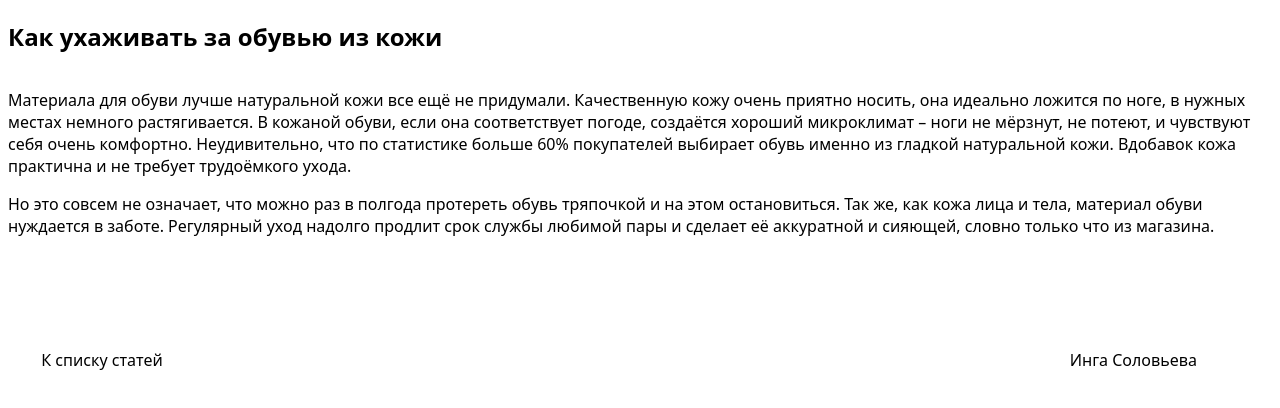
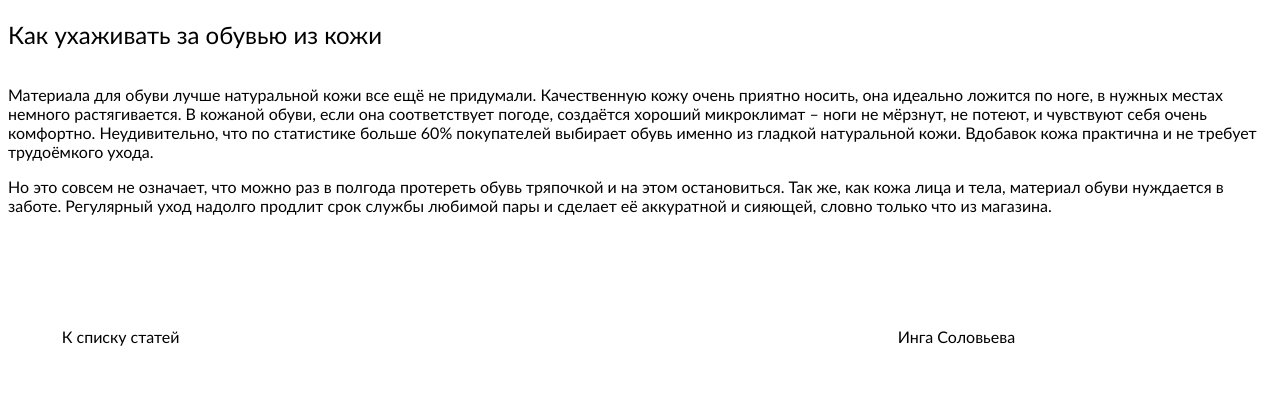
Before and after one commit to Zhnmsn/ShopOnline, a plain HTML site: page article.html in a window 1280 px wide. Drawn offline with Linux system fonts and the light colour scheme.

Commit message:
add fonts

```diff
--- a/article.html
+++ b/article.html
@@ -3,6 +3,8 @@
 <head>
     <meta charset="UTF-8">
     <link rel="stylesheet" href="style.css">
+    <link rel="preload" href="fonts/lato-regular.woff2" as="font" type="font/woff2" crossorigin>
+    <link rel="preload" href="fonts/lato-bold.woff2" as="font" type="font/woff2" crossorigin>
     <title>article</title>
 </head>
 <body>
@@ -13,7 +15,7 @@
                 <p> Материала для обуви лучше натуральной кожи все ещё не придумали. Качественную кожу очень приятно носить, она идеально ложится по ноге, в нужных местах немного растягивается. В кожаной обуви, если она соответствует погоде, создаётся хороший микроклимат – ноги не мёрзнут, не потеют, и чувствуют себя очень комфортно. Неудивительно, что по статистике больше 60% покупателей выбирает обувь именно из гладкой натуральной кожи. Вдобавок кожа практична и не требует трудоёмкого ухода.</p>
                 <p> Но это совсем не означает, что можно раз в полгода протереть обувь тряпочкой и на этом остановиться. Так же, как кожа лица и тела, материал обуви нуждается в заботе. Регулярный уход надолго продлит срок службы любимой пары и сделает её аккуратной и сияющей, словно только что из магазина. </p>
             </div>
-            <p class="back"> <a href="#">       К списку статей</a>                                                                                                                                                                                                                          Инга Соловьева     </p>
+            <p class="back"> <a href="#">       К списку статей</a>                                                                                                                                                                                                                     <span>  Инга Соловьева </span>    </p>
         </div>
     </article>
 </body>
--- a/style.css
+++ b/style.css
@@ -1,22 +1,48 @@
+@font-face {
+    font-family: 'lato';
+    src: local('lato'), local('lato-regular'), local('lato regular'),
+    url('fonts/lato-regular.woff2') format('woff2'),
+    url('fonts/lato-regular.woff') format('woff');
+    font-weight: 400;
+    font-display: swap;
+}
+
+@font-face {
+    font-family: 'lato';
+    src: local('lato'), local('lato-regular'), local('lato regular'),
+    url('fonts/lato-bold.woff2') format('woff2'),
+    url('fonts/lato-bold.woff') format('woff');
+    font-weight: 700;
+    font-display: swap;
+}
+
 body {
-    font-family: system-ui, -apple-system, BlinkMacSystemFont, 'Segoe UI', Roboto, Oxygen, Ubuntu, Cantarell, 'Open Sans', 'Helvetica Neue', sans-serif;
+    font-family: 'lato', 'Roboto', 'Raleway', serif;
+    font-size: 16px;
+    font-weight: 400;
+    color: black;
 }
 
 .wrapper {
     row-gap: 80px;
-    display: grid;
+    display: flex;
+    flex-direction: column;
 }
 
 .back {
     white-space: pre-wrap;
     content: "";
+    display: flex;
     background-image: url('img/backspace.svg');
     background-repeat: no-repeat;
     background-position: 0;
     background-size: 2%;
+    justify-content: space-between;
+    max-width: 80%;
 }
 
 .back a {
     text-decoration: none;
     color: black;
+    padding-left: 25px;
 }
```
Also changed, not shown: fonts/lato-bold.woff (added), fonts/lato-bold.woff2 (added), fonts/lato-regular.woff (added), fonts/lato-regular.woff2 (added).
